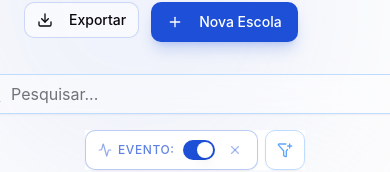
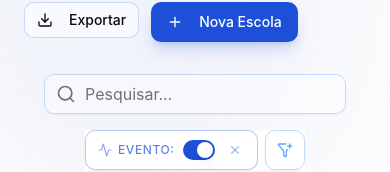
Before and after one commit to AtilaMedeiros/gerador-de-eventos_ultimo, a React (Vite) app: page /area-do-produtor/escolas in a window 390 px wide. Shown: the part 230-402 px from the top of the page. Built offline with nearby package versions, Linux system fonts and the light colour scheme; sample sign-in values are in the browser's storage.

Commit message:
refactor: Ajusta a largura do campo de busca para ser flexível e responsiva.

```diff
--- a/src/pages/dashboard/basic-registration/SchoolsList.tsx
+++ b/src/pages/dashboard/basic-registration/SchoolsList.tsx
@@ -221,7 +221,7 @@
 
             {/* Search and Advanced Filters */}
             <div className="flex flex-col md:flex-row items-center justify-between gap-4">
-                <div className="flex items-center gap-3 w-[450px] relative group">
+                <div className="flex items-center gap-3 flex-1 min-w-[200px] relative group">
                     <div className="absolute inset-y-0 left-3 flex items-center pointer-events-none z-10">
                         <Search className="h-5 w-5 text-muted-foreground group-focus-within:text-primary transition-colors" />
                     </div>
```
